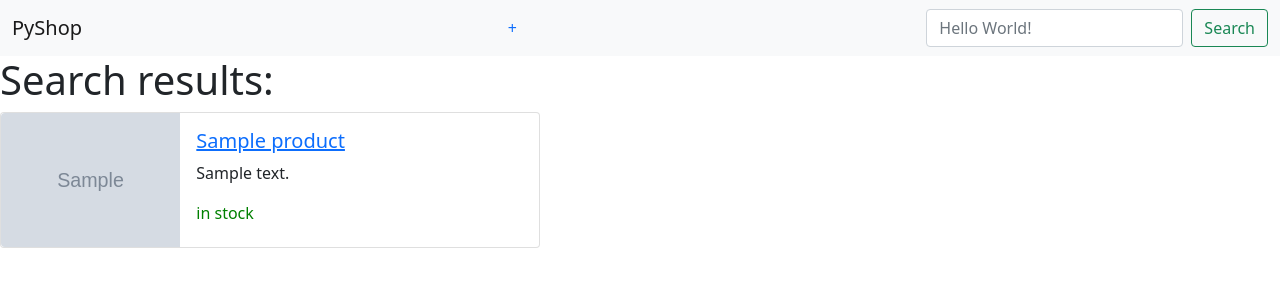
After one commit to kani0798/PyShop14, a Django app: template product/templates/search.html in a window 1280 px wide. The commit adds this page. Shown: the top 300 px of the page. Run offline with Django 3.2, Linux system fonts and the light colour scheme; the template is opened without the code that fills it: values that come from a table or form of the project are taken from there, others are empty; tables that the repository leaves empty hold one stand-in row (values such as "Sample post"); grey boxes marked "Sample" are stand-in pictures.

Commit message:
CRUD CBV, Search.

```diff
--- a/product/models.py
+++ b/product/models.py
@@ -39,6 +39,10 @@ class Product(models.Model):
                                  on_delete=models.CASCADE,
                                  related_name='products')
 
+    def get_absolute_url(self):
+        from django.urls import reverse
+        return reverse('detail', kwargs={'product_id': self.pk})
+
 
     def __str__(self):
         return self.name
--- a/product/templates/create_product.html
+++ b/product/templates/create_product.html
@@ -2,9 +2,11 @@
 
 {% block content %}
     <h1>Create Product</h1>
+
     <form method="post" enctype="multipart/form-data">
         {{ product_form.as_p }}
         {% csrf_token %}
         <button type="submit" class="btn btn-success">Create</button>
     </form>
-{% endblock %}
+
+    {% endblock %}
--- /dev/null
+++ b/product/templates/search.html
@@ -0,0 +1,30 @@
+{% extends 'base.html' %}
+
+{% block content %}
+<h1>Search results:</h1>
+
+{% for product in results %}
+        <div class="card mb-3" style="max-width: 540px;">
+  <div class="row g-0">
+    <div class="col-md-4">
+      <img src="{{ product.image.url }}" class="img-fluid rounded-start" alt="picture">
+    </div>
+    <div class="col-md-8">
+      <div class="card-body">
+        <h5 class="card-title"><a href="{% url 'detail' product.id %}">{{ product.name }}</a></h5>
+        <p class="card-text">{{ product.description|truncatechars:50 }}</p>
+          {% if product.status == 'in stock' %}
+        <p style="color: green;" class="card-text">{{ product.status }}</p>
+        {% elif product.status == 'awaiting' %}
+          <p style="color: blue;" class="card-text">{{ product.status }}</p>
+        {% else %}
+          <p style="color: red;" class="card-text">{{ product.status }}</p>
+          {% endif %}
+      </div>
+    </div>
+  </div>
+</div>
+    {% endfor %}
+
+
+{% endblock %}
--- a/product/templates/update_product.html
+++ b/product/templates/update_product.html
@@ -7,6 +7,6 @@
     <form method="post" enctype="multipart/form-data">
         {{ product_form.as_p }}
         {% csrf_token %}
-        <button type="submit" class="btn btn-success">Update</button>
+        <button type="submit" class="btn btn-success"></button>
     </form>
 {% endblock %}
--- a/product/urls.py
+++ b/product/urls.py
@@ -7,9 +7,10 @@ urlpatterns = [
     path('', CategoryListView.as_view(), name='home'),
     path('<str:slug>/', ProductListView.as_view(), name='list'),
     path('product/<int:product_id>/', ProductDetailView.as_view(), name='detail'),
-    path('product/create/', product_create, name='product-create'),
-    path('product/update/<int:product_id>/', product_update,
+    path('product/create/', ProductCreateView.as_view(), name='product-create'),
+    path('product/update/<int:product_id>/', ProductUpdateView.as_view(),
          name='product-update'),
-    path('product/delete/<int:product_id>/', product_delete,
+    path('product/delete/<int:product_id>/', ProductDeleteView.as_view(),
          name='product-delete'),
+    path('search', SearchListView.as_view(), name='search'),
 ]
--- a/templates/base.html
+++ b/templates/base.html
@@ -12,8 +12,8 @@
   <div class="container-fluid">
     <a href="{% url 'home' %}" class="navbar-brand">PyShop</a>
       <a style="text-decoration: none;" href="{% url 'product-create' %}">&plus;</a>
-    <form class="d-flex">
-      <input class="form-control me-2" type="search" placeholder="Search" aria-label="Search">
+    <form method="get" action="{% url 'search' %}" class="d-flex">
+      <input name="q" class="form-control me-2" type="search" placeholder="Hello World!" aria-label="Search">
       <button class="btn btn-outline-success" type="submit">Search</button>
     </form>
   </div>
```
Also changed, not shown: product/class_views.py (+59 -1 lines).
